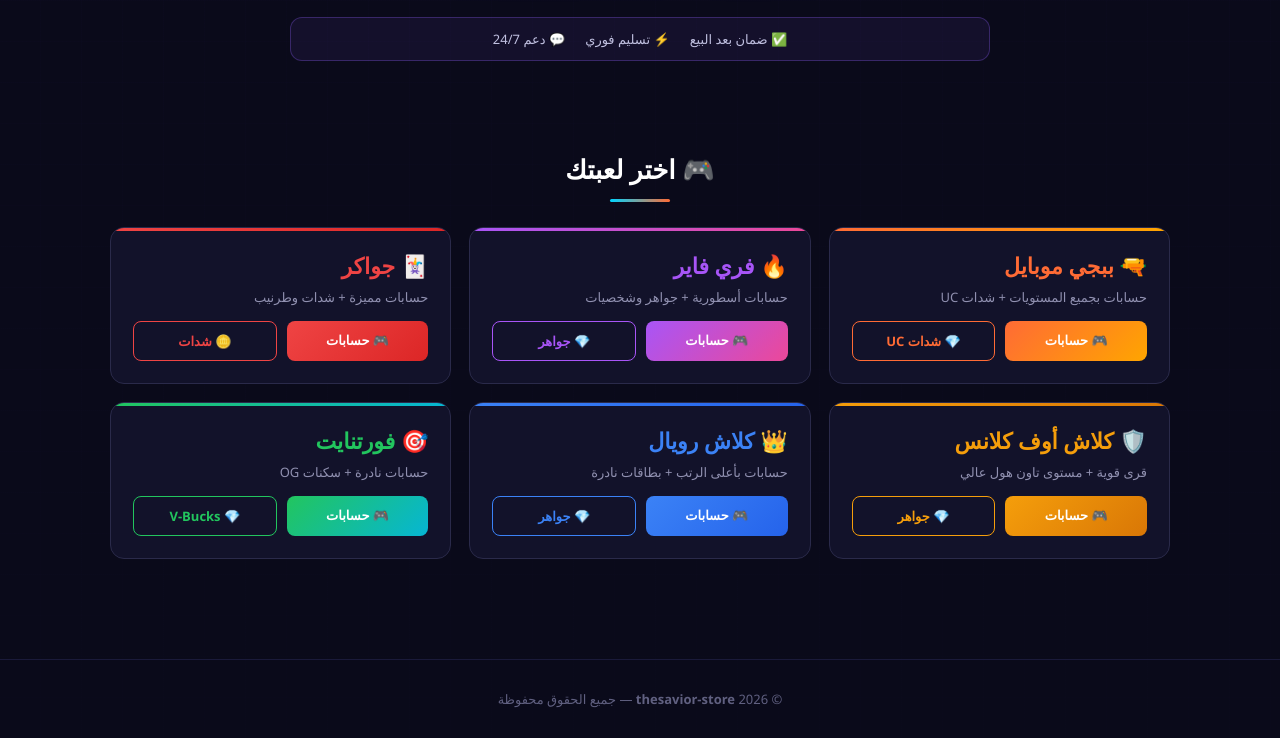
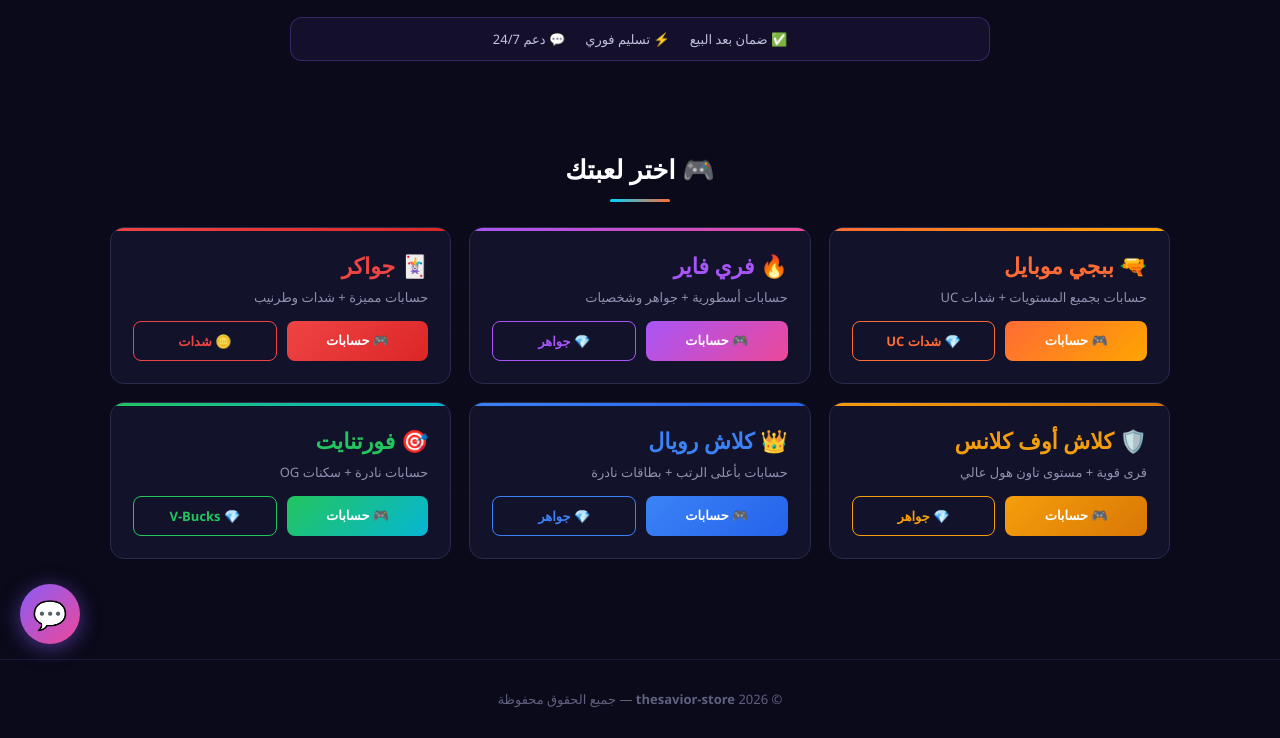
Before and after one commit to savior-store/savior-store, a plain HTML site: page index.html in a window 1280 px wide. Shown: the part 136-874 px from the top of the page. Drawn offline with Linux system fonts and the light colour scheme.

Commit message:
Update index.html

```diff
--- a/index.html
+++ b/index.html
@@ -270,6 +270,6 @@
 <footer>
   © 2026 <strong>thesavior-store</strong> — جميع الحقوق محفوظة
 </footer>
-
+<script src="bot.js"></script>
 </body>
 </html>
```
